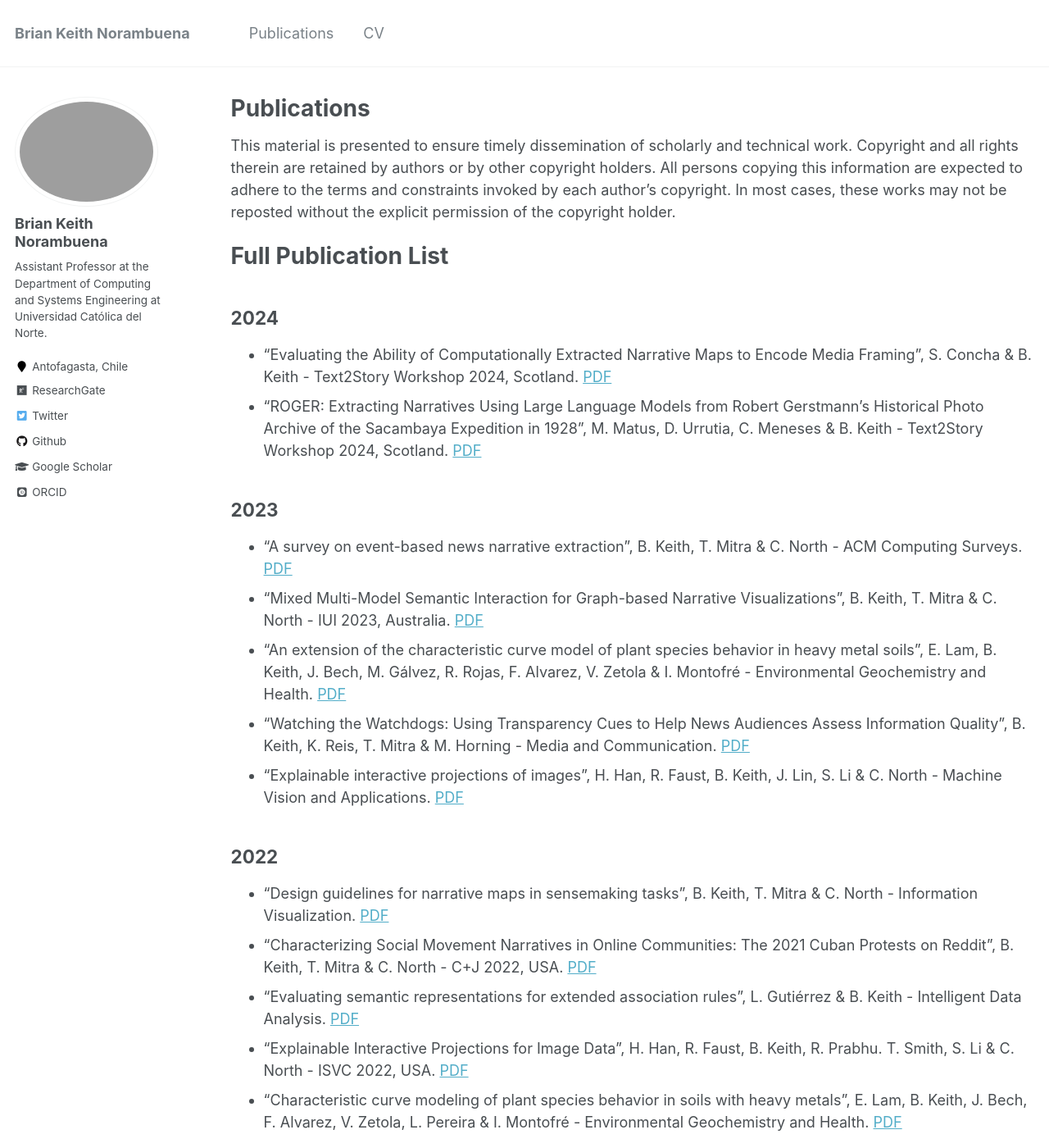
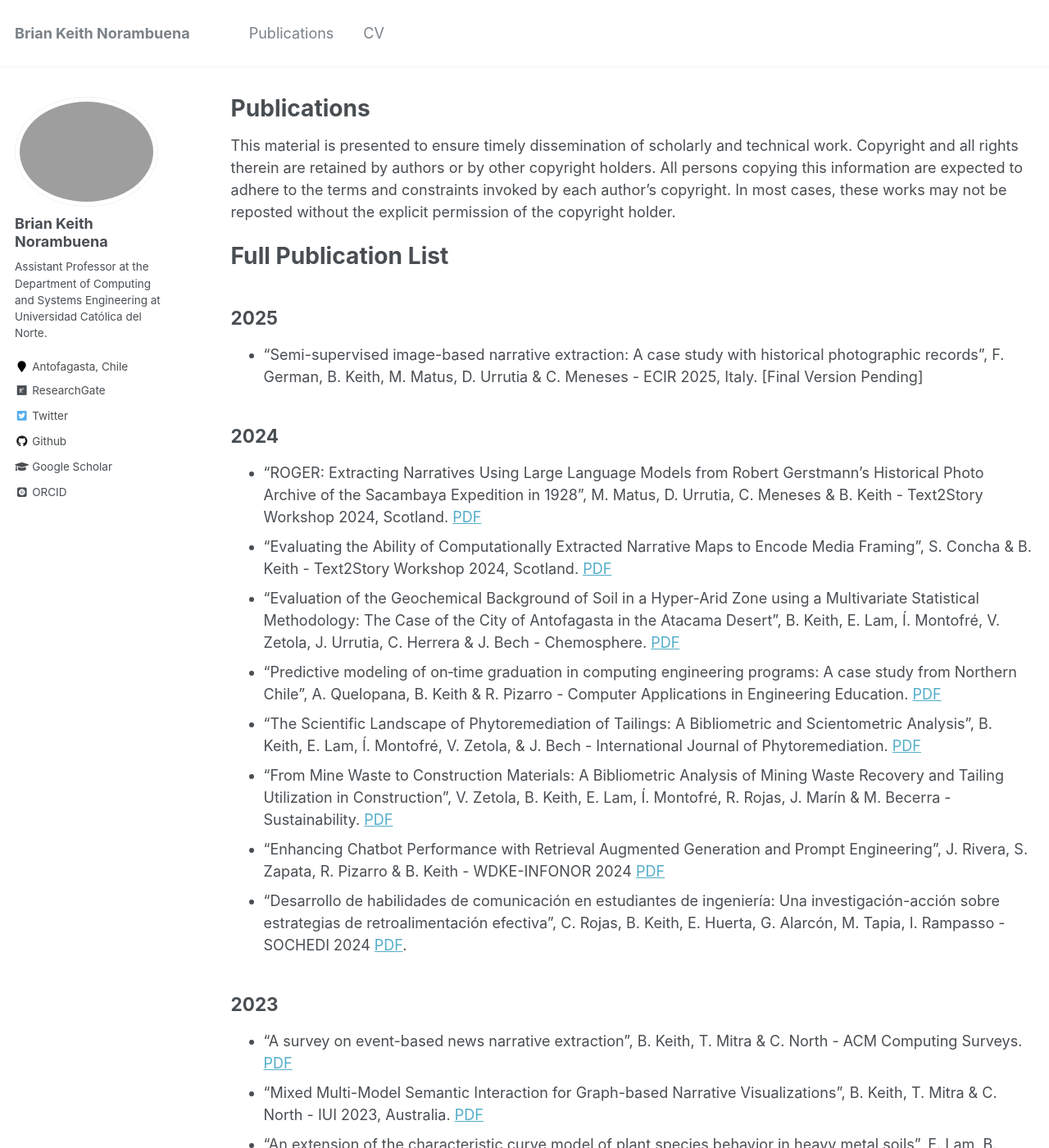
Before and after one commit to briankeithn/briankeithn.github.io, a Jekyll site: the page built from _pages/publications.md, in a window 1280 px wide and 1400 px high. Shown: the whole window at 82% size. Built offline with Jekyll 4.4.1, drawn with Linux system fonts in a browser that asks for light colours; some web fonts are replaced.

Commit message:
Updated website
Update publications and description.

```diff
--- a/_pages/publications.md
+++ b/_pages/publications.md
@@ -14,9 +14,21 @@ This material is presented to ensure timely dissemination of scholarly and techn
 {% include base_path %}
 
 # Full Publication List
+## 2025
+- "Semi-supervised image-based narrative extraction: A case study with historical photographic records", F. German, B. Keith, M. Matus, D. Urrutia & C. Meneses - ECIR 2025, Italy. [Final Version Pending]
+
 ## 2024
+- "ROGER: Extracting Narratives Using Large Language Models from Robert Gerstmann's Historical Photo Archive of the Sacambaya Expedition in 1928", M. Matus, D. Urrutia, C. Meneses & B. Keith - Text2Story Workshop 2024, Scotland. [PDF](http://briankeithn.github.io/files/2024_ROGER.pdf)
 - "Evaluating the Ability of Computationally Extracted Narrative Maps to Encode Media Framing", S. Concha & B. Keith - Text2Story Workshop 2024, Scotland. [PDF](http://briankeithn.github.io/files/2024_Framing.pdf)
-- "ROGER: Extracting Narratives Using Large Language Models from Robert Gerstmann's Historical Photo Archive of the Sacambaya Expedition in 1928", M. Matus, D. Urrutia, C. Meneses & B. Keith - Text2Story Workshop 2024, Scotland. [PDF](http://briankeithn.github.io/files/2024_ROGER.pdf)
+- "Evaluation of the Geochemical Background of Soil in a Hyper-Arid Zone using a Multivariate Statistical Methodology: The Case of the City of Antofagasta in the Atacama Desert", B. Keith, E. Lam, Í. Montofré, V. Zetola, J. Urrutia, C. Herrera & J. Bech - Chemosphere. [PDF](http://briankeithn.github.io/files/2024_Chemosphere.pdf)
+- "Predictive modeling of on‐time graduation in computing engineering programs: A case study from Northern Chile", A. Quelopana, B. Keith & R. Pizarro - Computer Applications in Engineering Education. [PDF](http://briankeithn.github.io/files/2024_CAE.pdf)
+- "The Scientific Landscape of Phytoremediation of Tailings: A Bibliometric and Scientometric Analysis", B. Keith, E. Lam, Í. Montofré, V. Zetola, & J. Bech -
+International Journal of Phytoremediation. [PDF](http://briankeithn.github.io/files/2024_Tailings_Draft.pdf)
+- "From Mine Waste to Construction Materials: A Bibliometric
+Analysis of Mining Waste Recovery and Tailing Utilization
+in Construction", V. Zetola, B. Keith, E. Lam, Í. Montofré, R. Rojas, J. Marín & M. Becerra - Sustainability. [PDF](http://briankeithn.github.io/files/2024_Sustainability.pdf)
+- "Enhancing Chatbot Performance with Retrieval Augmented Generation and Prompt Engineering", J. Rivera, S. Zapata, R. Pizarro & B. Keith - WDKE-INFONOR 2024 [PDF](http://briankeithn.github.io/files/2024_Pignus.pdf)
+- "Desarrollo de habilidades de comunicación en estudiantes de ingeniería: Una investigación-acción sobre estrategias de retroalimentación efectiva", C. Rojas, B. Keith, E. Huerta, G. Alarcón, M. Tapia, I. Rampasso - SOCHEDI 2024 [PDF](http://briankeithn.github.io/files/2024_SOCHEDI.pdf).
 
 ## 2023
 - "A survey on event-based news narrative extraction", B. Keith, T. Mitra & C. North - ACM Computing Surveys. [PDF](http://briankeithn.github.io/files/2023_CSUR.pdf)
```
Also changed, not shown: _pages/about.md (+5 -2 lines), 7 other files.
